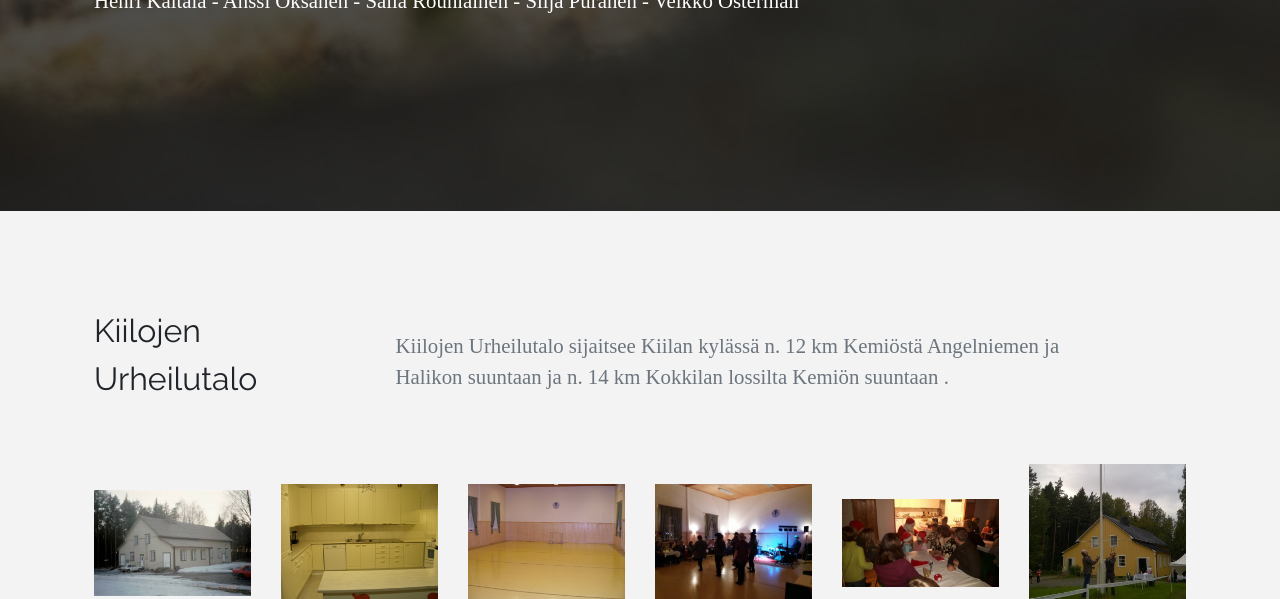
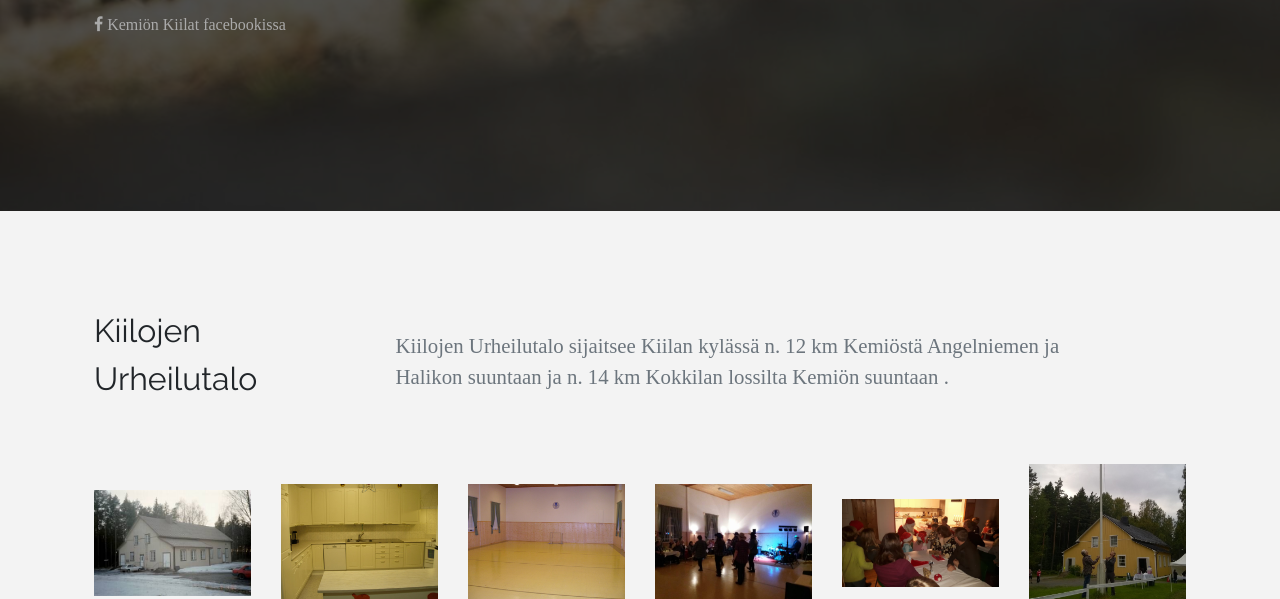
Before and after one commit to kiilat/kiilat.com, a plain HTML site: page index.html in a window 1280 px wide. Shown: the part 1389-1988 px from the top of the page. Drawn offline with nearby package versions, Linux system fonts and the light colour scheme; a web font is replaced by a local one.

Commit message:
Add facebook link

```diff
--- a/index.html
+++ b/index.html
@@ -66,6 +66,11 @@
         <div class="col-md-8 p-3 text-white">
           <h2 class="mb-4">Kemiön Kiilat</h2>
           <p class="lead">Uhreiluseura perustettu v.1935<br><br>Puheenjohtaja Harri Kaitala<br>puh. 040 513 3967<br>Sihteeri Sanna Saramo<br>puh. 050 524 3212<br>Rahastonhoitaja Sanna Saramo<br>puh. 050 524 3212&nbsp;<br><br>Muut johtokunnan jäsenet:<br>Henri Kaitala - Anssi Oksanen - Saila Rouhiainen - Silja Puranen - Veikko Österman&nbsp;</p>
+          <p>
+            <a href="https://www.facebook.com/groups/364016227537/">
+              <i class="fa fa-facebook"></i> Kemiön Kiilat facebookissa
+            </a>
+          </p>
         </div>
       </div>
     </div>
@@ -136,7 +141,6 @@
             <li class="list-group-item d-flex justify-content-between align-items-start">Grillimaksu<span class="badge badge-pill badge-primary">10€/vrk</span></li>
             <li class="list-group-item d-flex justify-content-between align-items-start">Teltta<span class="badge badge-pill badge-primary"></span><span class="badge badge-pill badge-primary">25€/vrk</span></li>
           </ul>
-
         </div>
       </div>
     </div>
@@ -372,5 +376,4 @@
   <!-- Script: Smooth scrolling between anchors in the same page -->
   <script src="js/smooth-scroll.js"></script>
 </body>
-
 </html>
```
